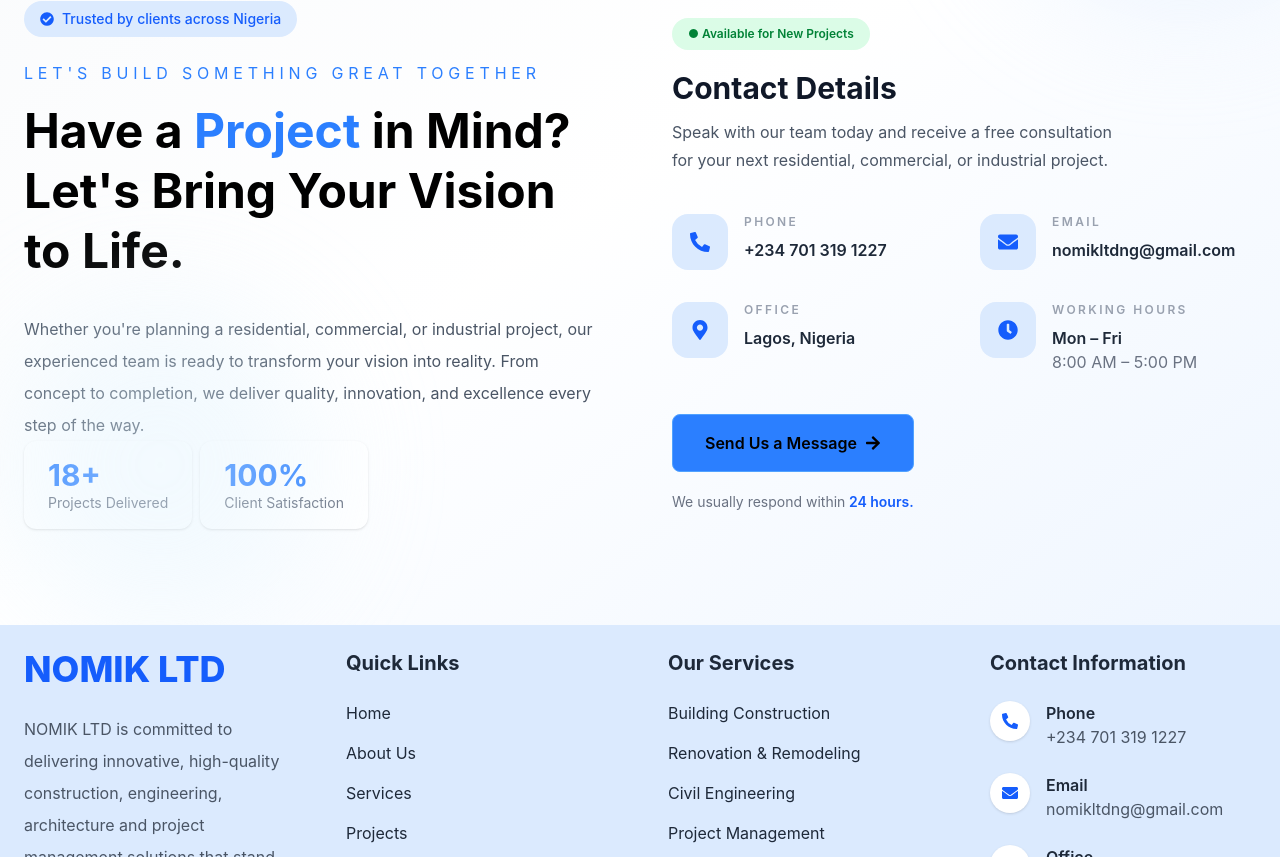
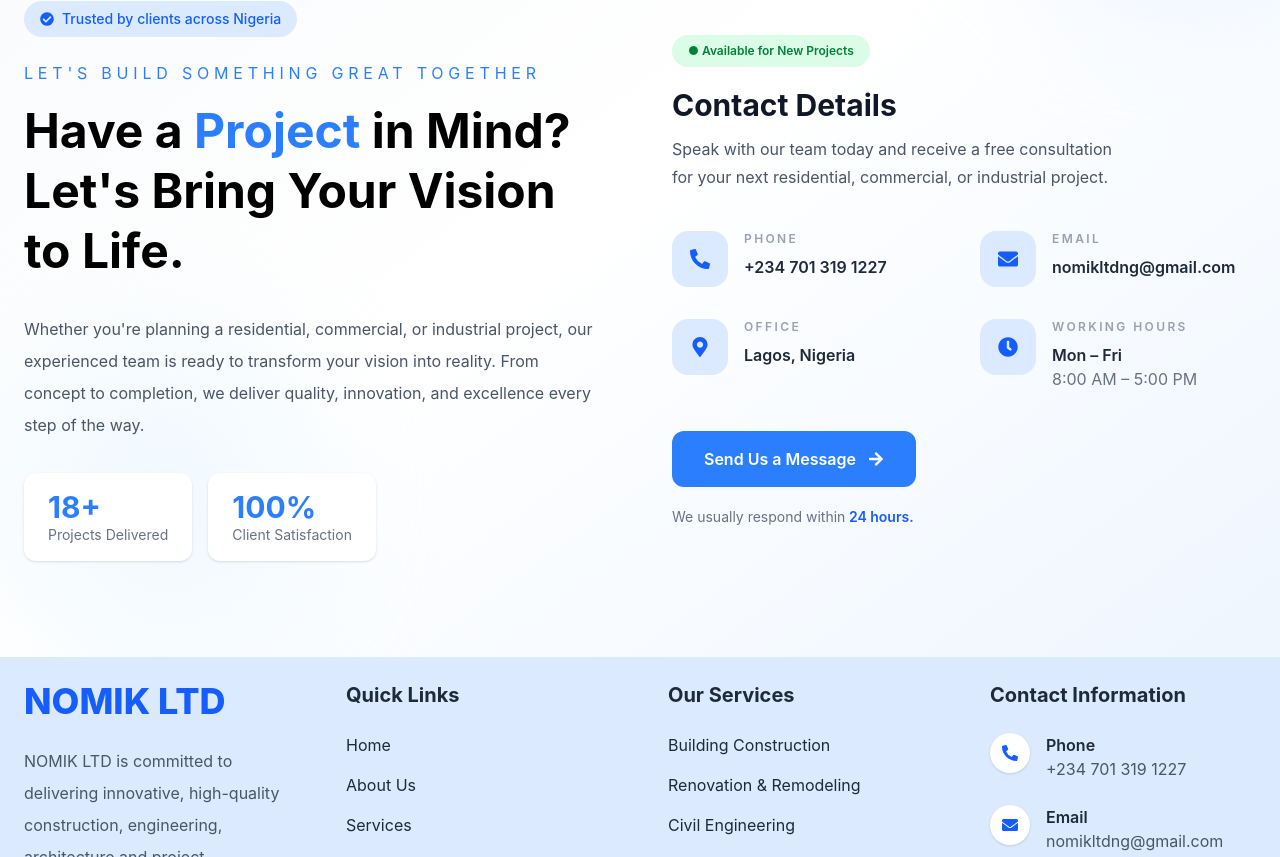
Before and after one commit to KyuubiTila/nomik, a React (Vite) app: page / in a window 1280 px wide. Shown: the part 3281-4138 px from the top of the page. Built offline with nearby package versions, Linux system fonts and the light colour scheme.

Commit message:
z index fixed

```diff
--- a/src/components/HomeContactCard.jsx
+++ b/src/components/HomeContactCard.jsx
@@ -12,12 +12,14 @@
   return (
     <section
       id="contact"
-      className="relative overflow-hidden bg-linear-to-br from-slate-50 via-white to-blue-50 py-24"
+      className="relative overflow-hidden bg-gradient-to-br from-slate-50 via-white to-blue-50 py-24"
     >
       {/* Background Blur */}
-      <div className="absolute -top-24 -right-24 h-96 w-96 rounded-full bg-blue-100 blur-3xl opacity-50"></div>
-      <div className="absolute bottom-0 left-0 h-80 w-80 rounded-full bg-sky-100 blur-3xl opacity-40"></div>
-      <div className="mx-auto max-w-7xl px-6">
+      <div className="pointer-events-none absolute -top-24 -right-24 h-96 w-96 rounded-full bg-blue-100 opacity-50 blur-3xl"></div>
+
+      <div className="pointer-events-none absolute bottom-0 left-0 h-80 w-80 rounded-full bg-sky-100 opacity-40 blur-3xl"></div>
+
+      <div className="relative z-10 mx-auto max-w-7xl px-6">
         {/* Section Heading */}
         <div className="mb-20 text-center">
           <p className="font-semibold uppercase tracking-[0.3em] text-blue-500">
@@ -55,7 +57,7 @@
               innovation, and excellence every step of the way.
             </p>
 
-            <div className="flex flex-wrap gap-2">
+            <div className="mt-8 flex flex-wrap gap-4">
               <div className="rounded-xl bg-white px-6 py-4 shadow">
                 <h3 className="text-3xl font-bold text-blue-500">18+</h3>
                 <p className="text-sm text-gray-500">Projects Delivered</p>
@@ -68,18 +70,21 @@
             </div>
           </div>
 
-          {/* Contact Details */}
+          {/* Right Content */}
           <div className="w-full">
             <span className="inline-flex items-center rounded-full bg-green-100 px-4 py-2 text-xs font-semibold text-green-700">
               ● Available for New Projects
             </span>
+
             <h3 className="mt-5 text-3xl font-bold text-gray-900">
               Contact Details
             </h3>
+
             <p className="mt-3 max-w-md leading-7 text-gray-600">
               Speak with our team today and receive a free consultation for your
               next residential, commercial, or industrial project.
             </p>
+
             {/* Contact Grid */}
             <div className="mt-10 grid gap-8 sm:grid-cols-2">
               {/* Phone */}
@@ -150,19 +155,18 @@
                 </div>
               </div>
             </div>
-            {/* CTA */}
-            <div className="mt-10 flex flex-wrap gap-5">
+
+            {/* Button */}
+            <div className="relative z-20 mt-10 flex flex-wrap gap-5">
               <Link
                 to="/contact"
-                className="inline-flex w-fit items-center gap-2 rounded-lg border bg-blue-500 border-blue-400 px-8 py-4 font-semibold transition hover:bg-blue-500 hover:text-white"
+                className="inline-flex items-center gap-3 rounded-xl bg-blue-500 px-8 py-4 font-semibold text-white transition duration-300 hover:bg-blue-600 hover:shadow-xl active:scale-95"
               >
                 Send Us a Message
-                <span>
-                  {" "}
-                  <FaArrowRight />
-                </span>
+                <FaArrowRight />
               </Link>
             </div>
+
             <p className="mt-5 text-sm text-gray-500">
               We usually respond within
               <span className="font-semibold text-blue-600"> 24 hours.</span>
```
